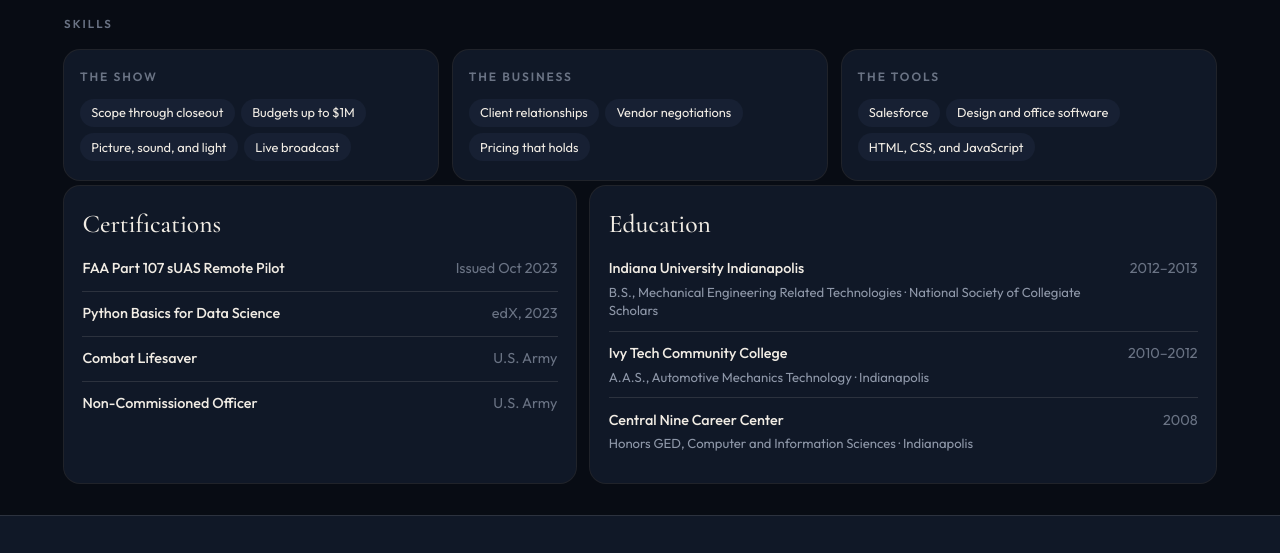
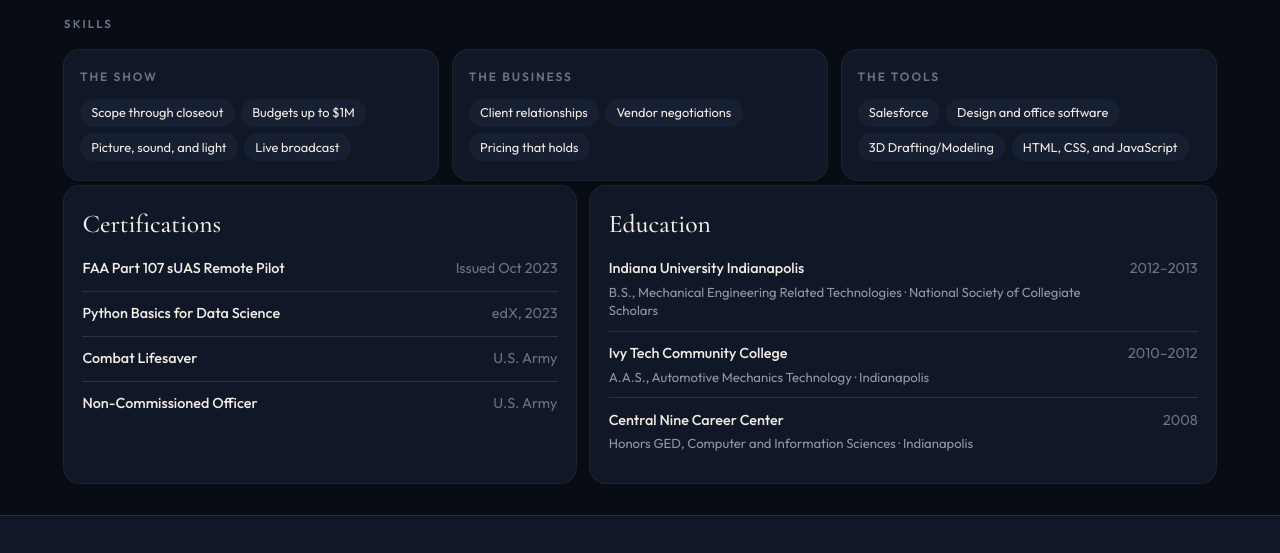
Before and after one commit to tvremine/tvremine.github.io, a plain HTML site: page about-me/index.html in a window 1280 px wide. Shown: the part 2520-3073 px from the top of the page. Drawn offline with nearby package versions, Linux system fonts and the light colour scheme.

Commit message:
Add 3D drafting and modeling to the tools list.
The chip sits with the other tools on both About Me layouts.

Co-authored-by: marcellus <tvremine@users.noreply.github.com>

```diff
--- a/about-me/index.html
+++ b/about-me/index.html
@@ -216,7 +216,7 @@
       <article class="skill-group">
         <h3>The tools</h3>
         <div class="chips">
-          <span class="chip">Salesforce</span><span class="chip">Design and office software</span><span class="chip">HTML, CSS, and JavaScript</span>
+          <span class="chip">Salesforce</span><span class="chip">Design and office software</span><span class="chip">3D Drafting/Modeling</span><span class="chip">HTML, CSS, and JavaScript</span>
         </div>
       </article>
     </div>
```
Also changed, not shown: about-me/option-b.html (+1 -1 lines).
